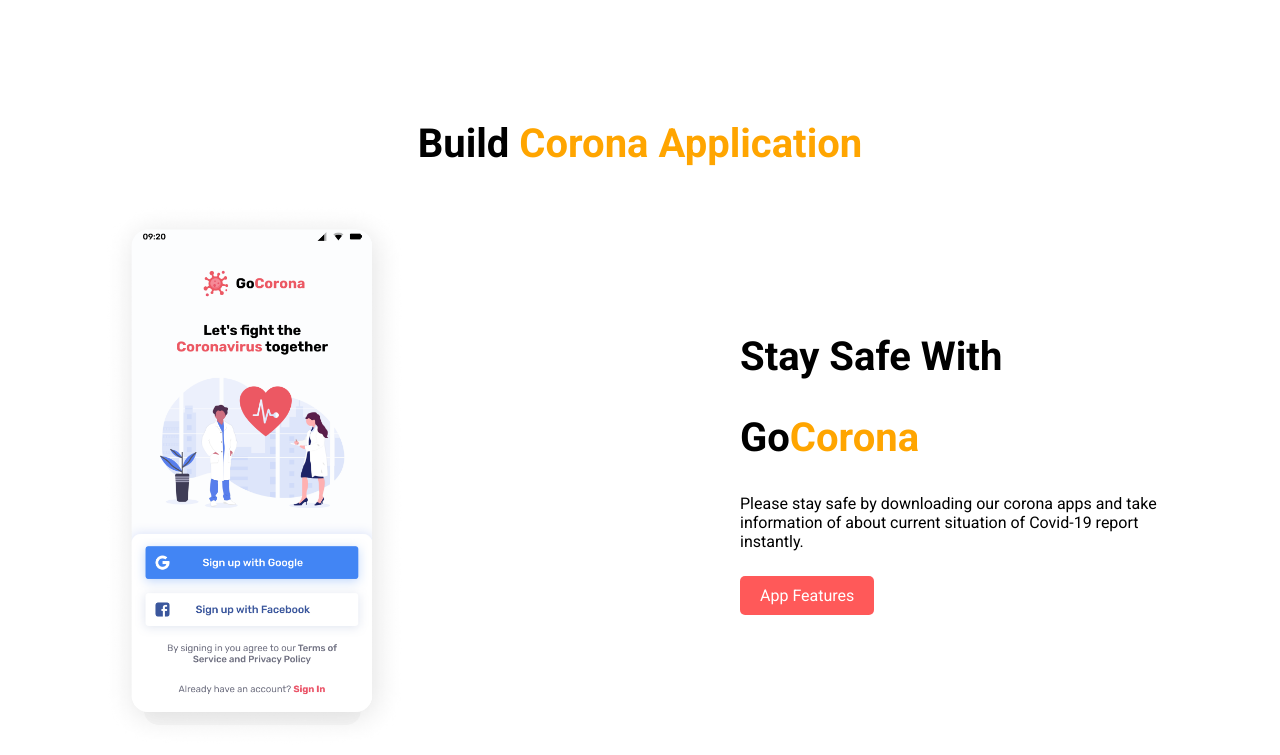
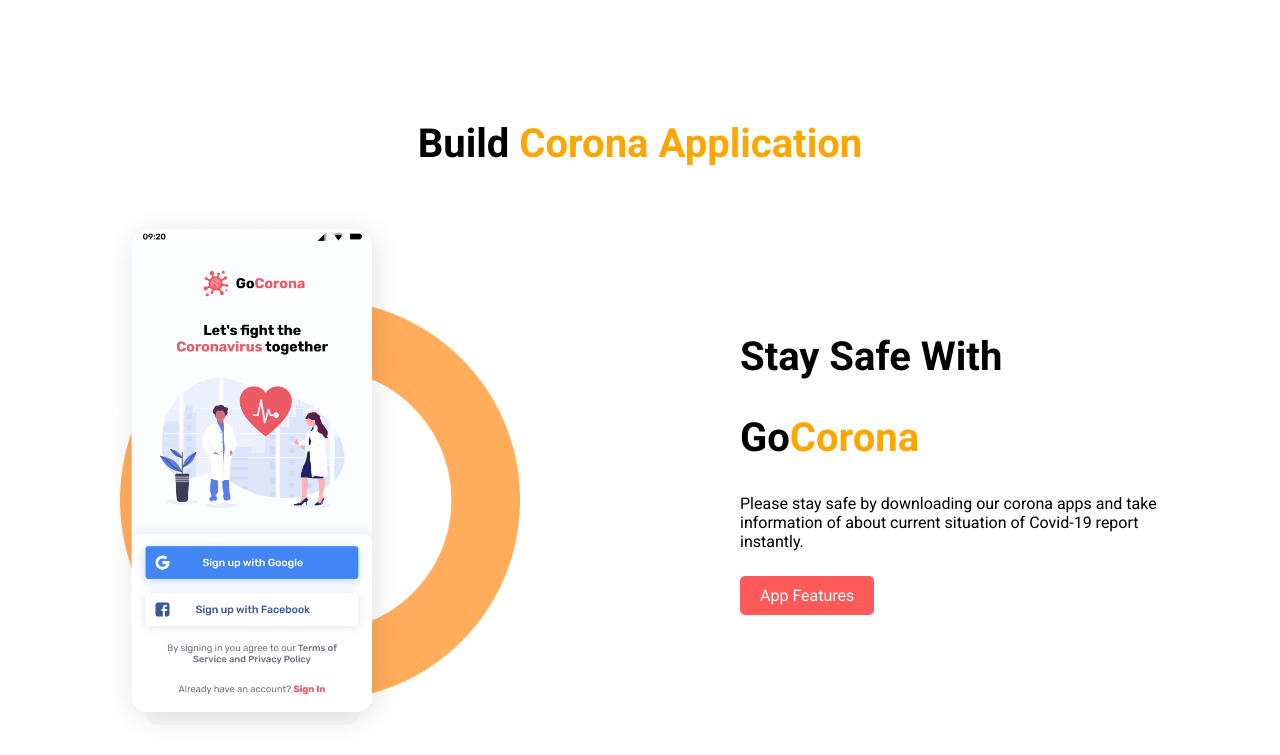
Before and after one commit to jewelCode/mission-2022, a plain HTML site: page index.html in a window 1280 px wide. Shown: the part 2045-2800 px from the top of the page. Drawn offline with Linux system fonts and the light colour scheme.

Commit message:
project is completed

```diff
--- a/index.html
+++ b/index.html
@@ -79,7 +79,7 @@
     </section>
     <h2 class="mission-section">Build <span class="span">Corona Application</span></h2>
     <section class="header-section">
-        <div class="half-width">
+        <div class="half-width app-section">
             <img style="width: 70%;" src="resources/app.png" alt="">
         </div>
         <div class="half-width">
@@ -91,7 +91,7 @@
         </div>
     </section>
     <section class="contact-section">
-        <h2 class="mission-section">Contact<span class="span"> US</span></h2>
+        <h2 class="mission-section">Contact<span class="span"> With Me</span></h2>
         <form action="#" style="text-align:center;">
             <label for="fname">First Name: </label>
             <br>
--- a/style.css
+++ b/style.css
@@ -9,7 +9,7 @@ h1 {
     font-size: 50px;
 }
 
-h2{
+h2 {
     font-size: 40px;
 }
 
@@ -19,7 +19,7 @@ h2{
 }
 
 .heading-section {
-    border-left: 3px solid tomato;
+    border-left: 5px solid tomato;
 }
 
 .heading-section h1 {
@@ -33,6 +33,13 @@ h2{
 .header-section {
     display: flex;
     clear: both;
+}
+
+.app-section {
+    background-image: url(./resources/shape-1.png);
+    background-repeat: no-repeat;
+    background-size: 400px;
+    background-position: top center;
 }
 
 .half-width {
```
